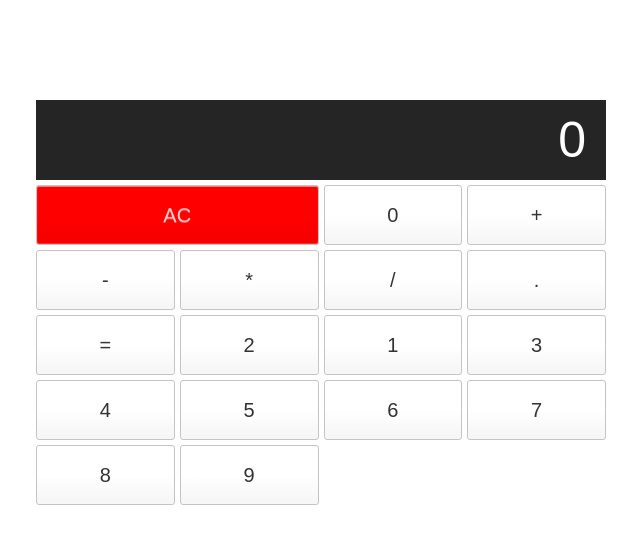
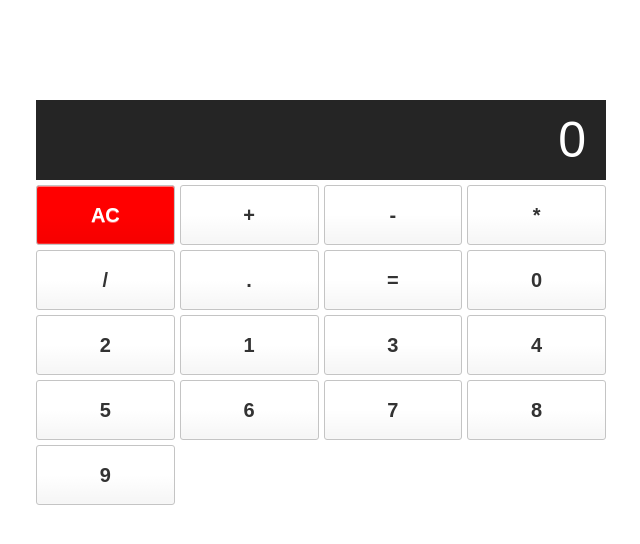
Before and after one commit to khazaddoom/MyCalculator, an Angular app: page / in a window 1280 px wide. Shown: the top 544 px of the page, without its empty margins (314-954 px from the left). Built offline with nearby package versions, Linux system fonts and the light colour scheme.

Commit message:
Minor style correction

```diff
--- a/src/app/app.component.html
+++ b/src/app/app.component.html
@@ -2,7 +2,7 @@
 
     <input type="text" class="calculator__display" value="{{ value }}" disabled />
 
-    <button (click) = "handleClick('AC', true)" class="btn input-container__item position_1-3 btn-red">{{ 'AC' }}</button>
+    <button (click) = "handleClick('AC', true)" class="btn input-container__item btn-red position-1-3">{{ 'AC' }}</button>
     <button (click) = "handleClick('+', true)" class="btn input-container__item">{{ '+' }}</button>
     <button (click) = "handleClick('-', true)" class="btn input-container__item">{{ '-' }}</button>
     <button (click) = "handleClick('*', true)" class="btn input-container__item">{{ '*' }}</button>
--- a/src/app/app.component.scss
+++ b/src/app/app.component.scss
@@ -30,6 +30,7 @@
     }
 
     .btn {
+        font-weight: bold;
         height: 60px;
         background-color: #fff;
         border-radius: 3px;
@@ -48,19 +49,20 @@
 
         &-red {
             background-color: red;
-            color: #fffA;
+            color: #ffff;
+            font-weight: bolder;
         }
     }
 
-    .position_3-4 {
+    .poistion {
+        &_3-4 {
             grid-column: 3 / 4;
             grid-row: 2 / 3;
         }
 
-    .position_1-3 {
+        &-1-3 {
             grid-column: 1 / 3;
             grid-row: 2 / 3;
         }
-
-
     }
+}
```
Lines whose indentation alone changed are shown as unchanged.
